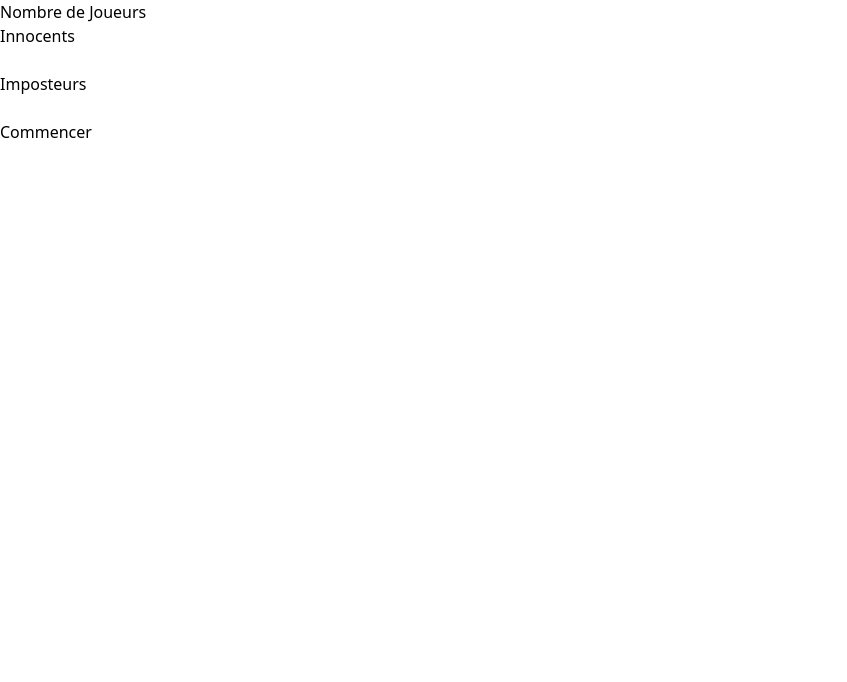
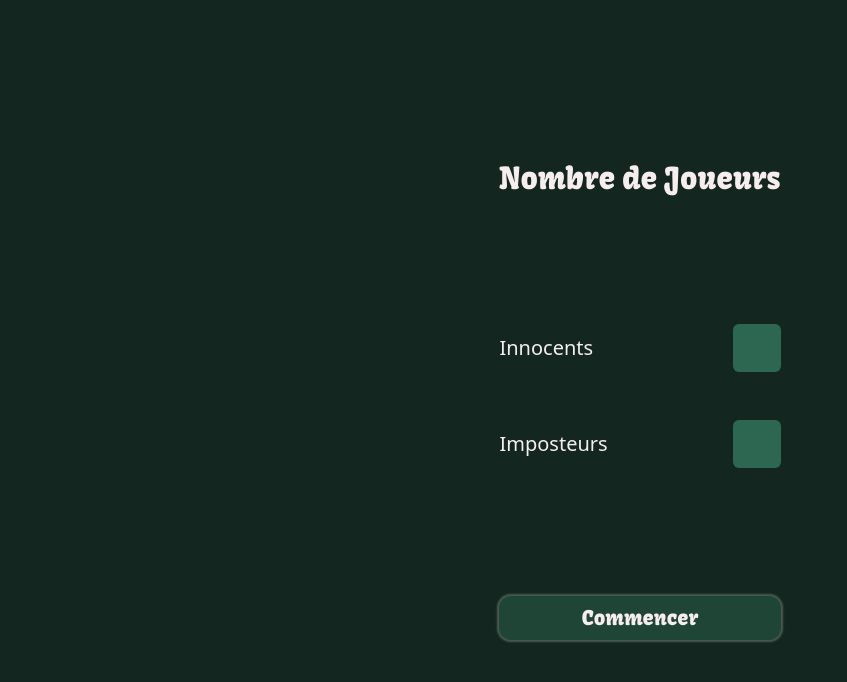
Before and after one commit to juless54/LookAlikes, a Vue app: page /imagesGame in a window 1280 px wide. Shown: the top 682 px of the page, without its empty margins (0-847 px from the left). Built offline with nearby package versions, Linux system fonts and the light colour scheme.

Commit message:
💄style the player count view

```diff
--- a/src/views/PlayerCountView.vue
+++ b/src/views/PlayerCountView.vue
@@ -1,18 +1,39 @@
-<script setup></script>
+<script setup>
+import { useGameStore } from '@/stores/game'
+import { useGameStateStore } from '@/stores/gamestate'
+import { storeToRefs } from 'pinia'
+
+const gameStore = useGameStore()
+const { normalPlayerCount, impostorPlayerCount } = storeToRefs(gameStore)
+</script>
 
 <template>
-  <section>
-    <h1>Nombre de Joueurs</h1>
-    <div>
-      <div>
-        <h2>Innocents</h2>
-        <input type="number" />
+  <section class="flex flex-col h-screen w-full bg-bg items-center text-twhite justify-center">
+    <div class="flex flex-col items-center justify-between h-[60vh]">
+      <h1 class="text-3xl font-kavoon">Nombre de Joueurs</h1>
+      <div class="flex flex-col items-center w-full space-y-12 text-xl">
+        <div class="flex flex-row items-center justify-between w-full">
+          <h2>Innocents</h2>
+          <input
+            type="number"
+            :value="normalPlayerCount"
+            class="size-12 bg-ubox outline-none rounded-md ps-2 text-tplaceholder"
+          />
+        </div>
+        <div class="flex flex-row items-center justify-between w-full">
+          <h2>Imposteurs</h2>
+          <input
+            type="number"
+            :value="impostorPlayerCount"
+            class="size-12 bg-ubox outline-none rounded-md ps-2 text-tplaceholder"
+          />
+        </div>
       </div>
-      <div>
-        <h2>Imposteurs</h2>
-        <input type="number" />
-      </div>
+      <button
+        class="w-full bg-box shadow-gshadow/25 shadow-[0_0_2px_2px] rounded-xl p-2 font-kavoon text-xl"
+      >
+        Commencer
+      </button>
     </div>
-    <button>Commencer</button>
   </section>
 </template>
```
